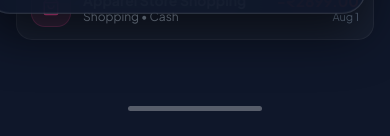
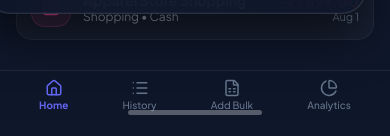
Before and after one commit to KUMAR-VSK/Expence-Tracker, a React (Vite) app in the folder web/: page / in a window 390 px wide. Shown: the part 802-938 px from the top of the page. Built offline with nearby package versions, Linux system fonts and the light colour scheme.

Commit message:
fix: make Home indicator and mobile bottom dock redirect to Home, and force clean page reload on data reset

```diff
--- a/web/src/App.tsx
+++ b/web/src/App.tsx
@@ -194,6 +194,7 @@ export function App() {
   };
 
   const handleResetAllData = () => {
+    localStorage.clear();
     localStorage.setItem('et_expenses', JSON.stringify([]));
     localStorage.setItem('et_categories', JSON.stringify(INITIAL_CATEGORIES));
     localStorage.setItem('et_payment_methods', JSON.stringify(INITIAL_PAYMENT_METHODS));
@@ -206,6 +207,7 @@ export function App() {
     setBudgets(INITIAL_BUDGETS.map(b => ({ ...b, spentAmount: 0 })));
     setSubscriptions([]);
     setActiveTab('dashboard');
+    window.location.reload();
   };
 
   const totalIncome = expenses.filter(e => e.type === 'INCOME').reduce((acc, e) => acc + e.amount, 0);
--- a/web/src/components/PhoneFrame.tsx
+++ b/web/src/components/PhoneFrame.tsx
@@ -339,14 +339,112 @@ export const PhoneFrame: React.FC<PhoneFrameProps> = ({
           <div style={{
             flex: 1,
             overflowY: 'auto',
-            padding: '12px 16px 20px 16px',
+            padding: '12px 16px 8px 16px',
             display: 'flex',
             flexDirection: 'column'
           }}>
             {children}
           </div>
 
-          <div className="home-indicator" />
+          {/* Bottom Navigation Dock */}
+          <div style={{
+            display: 'flex',
+            alignItems: 'center',
+            justifyContent: 'space-around',
+            padding: '8px 12px',
+            background: 'rgba(15, 23, 42, 0.95)',
+            backdropFilter: 'blur(16px)',
+            borderTop: '1px solid rgba(255, 255, 255, 0.08)',
+            zIndex: 40
+          }}>
+            <button
+              onClick={() => onChangeTab('dashboard')}
+              style={{
+                background: 'transparent',
+                border: 'none',
+                color: activeTab === 'dashboard' ? '#6366F1' : '#64748B',
+                display: 'flex',
+                flexDirection: 'column',
+                alignItems: 'center',
+                gap: 2,
+                fontSize: 10,
+                fontWeight: activeTab === 'dashboard' ? 700 : 500,
+                cursor: 'pointer'
+              }}
+            >
+              <Home size={18} />
+              <span>Home</span>
+            </button>
+
+            <button
+              onClick={() => onChangeTab('history')}
+              style={{
+                background: 'transparent',
+                border: 'none',
+                color: activeTab === 'history' ? '#6366F1' : '#64748B',
+                display: 'flex',
+                flexDirection: 'column',
+                alignItems: 'center',
+                gap: 2,
+                fontSize: 10,
+                fontWeight: activeTab === 'history' ? 700 : 500,
+                cursor: 'pointer'
+              }}
+            >
+              <List size={18} />
+              <span>History</span>
+            </button>
+
+            <button
+              onClick={() => onChangeTab('bulk_import')}
+              style={{
+                background: 'transparent',
+                border: 'none',
+                color: activeTab === 'bulk_import' ? '#6366F1' : '#64748B',
+                display: 'flex',
+                flexDirection: 'column',
+                alignItems: 'center',
+                gap: 2,
+                fontSize: 10,
+                fontWeight: activeTab === 'bulk_import' ? 700 : 500,
+                cursor: 'pointer'
+              }}
+            >
+              <FileSpreadsheet size={18} />
+              <span>Add Bulk</span>
+            </button>
+
+            <button
+              onClick={() => onChangeTab('analytics')}
+              style={{
+                background: 'transparent',
+                border: 'none',
+                color: activeTab === 'analytics' ? '#6366F1' : '#64748B',
+                display: 'flex',
+                flexDirection: 'column',
+                alignItems: 'center',
+                gap: 2,
+                fontSize: 10,
+                fontWeight: activeTab === 'analytics' ? 700 : 500,
+                cursor: 'pointer'
+              }}
+            >
+              <PieChart size={18} />
+              <span>Analytics</span>
+            </button>
+          </div>
+
+          {/* Interactive Home Indicator Bar */}
+          <div
+            onClick={() => onChangeTab('dashboard')}
+            title="Click to go Home (Dashboard)"
+            className="home-indicator"
+            style={{
+              cursor: 'pointer',
+              transition: 'all 0.2s',
+              bottom: 4
+            }}
+          />
         </div>
       </div>
     </div>
```
